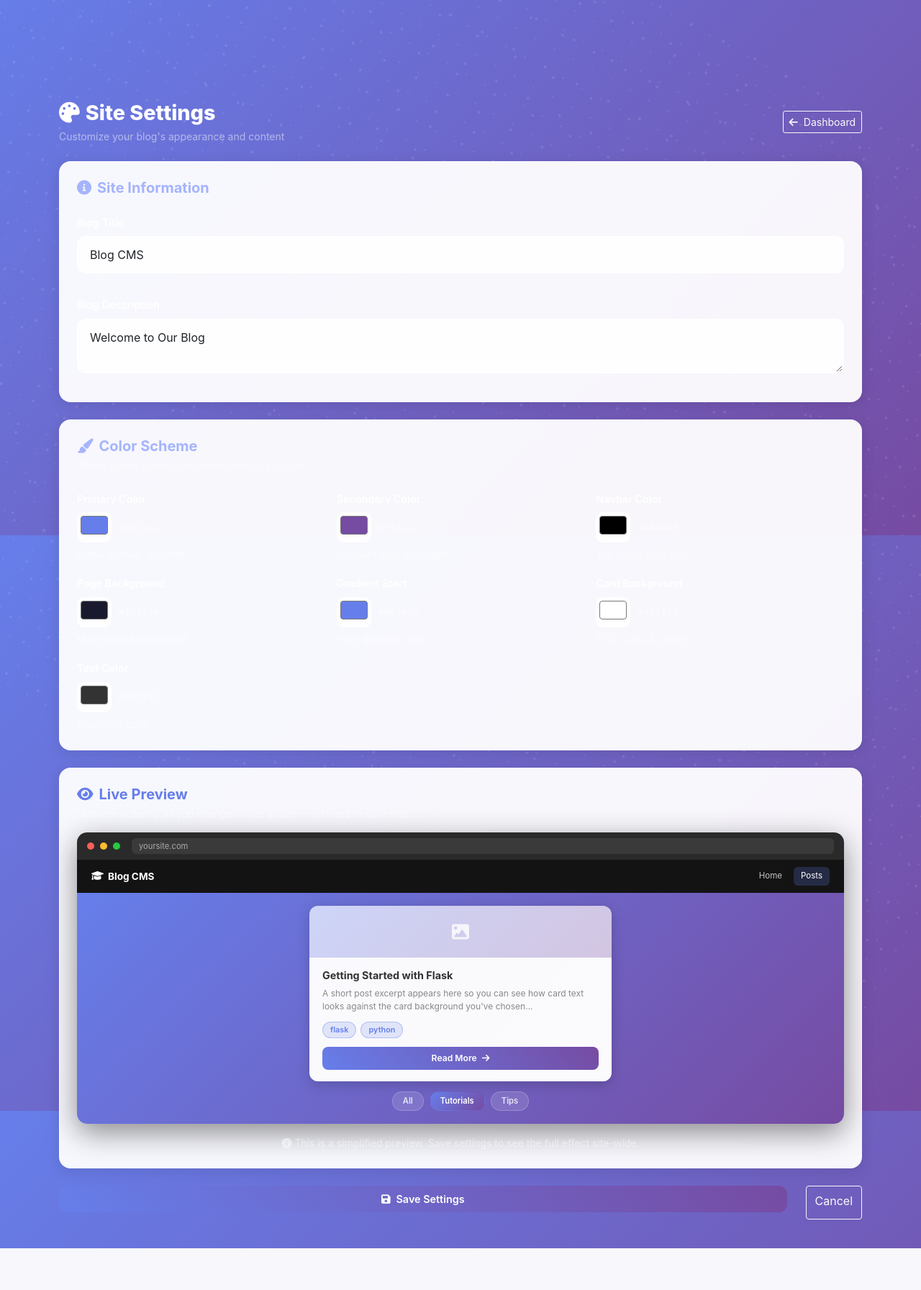
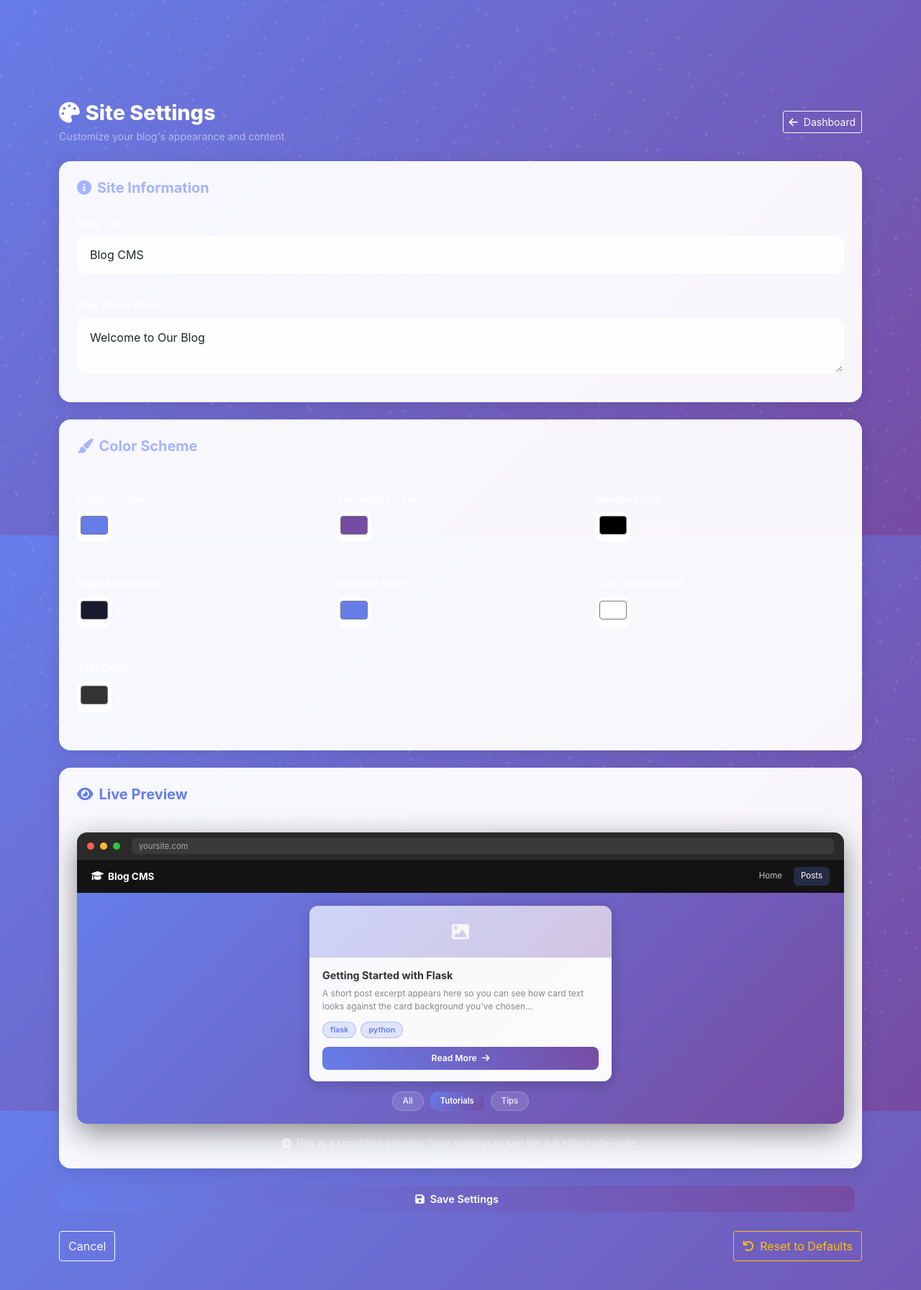
Before and after one commit to julisunkan/diginame, a Flask app: page /admin/settings in a window 1280 px wide; the page is wider, and only the part inside the window is pictured. Shown: the part 56-1849 px from the top of that part at 72% size. Before the commit the page ends 1791 px from the top of that part, so only its background shows below. Run offline with Flask 3, Linux system fonts and the light colour scheme; the visitor is signed in with stand-in values (Sample User, id 1); some libraries are stand-ins or nearby versions.

Commit message:
Add a button to reset site colors to their default values
Implement a "Reset to Defaults" button in the admin settings that restores all color configurations to their original theme via a new POST route in app.py and a confirmation modal in admin_settings.html.

Replit-Commit-Author: Agent
Replit-Commit-Session-Id: ac261a7b-8f2b-489c-b143-1081160f48a6
Replit-Commit-Checkpoint-Type: full_checkpoint
Replit-Commit-Event-Id: 84dcf8ac-9949-433a-a8c3-954fc8926e72
Replit-Commit-Screenshot-Url: https://storage.googleapis.com/screenshot-production-us-central1/f1e1ff15-20c4-46e3-b747-96cc87b0e9ab/ac261a7b-8f2b-489c-b143-1081160f48a6/sI8VenO
Replit-Helium-Checkpoint-Created: true

```diff
--- a/app.py
+++ b/app.py
@@ -568,6 +568,18 @@ def admin_settings():
     return render_template('admin_settings.html', settings=settings)
 
 
+@app.route('/admin/reset-settings', methods=['POST'])
+@login_required
+def reset_settings():
+    try:
+        fs_save_settings(DEFAULT_SETTINGS)
+        flash('Colors reset to default theme.', 'success')
+    except Exception as e:
+        logging.error(f"Error resetting settings: {e}")
+        flash(f'Error resetting settings: {e}', 'error')
+    return redirect(url_for('admin_settings'))
+
+
 # ---------------------------------------------------------------------------
 # Export / Import
 # ---------------------------------------------------------------------------
--- a/templates/admin_settings.html
+++ b/templates/admin_settings.html
@@ -201,15 +201,53 @@
     </div>
 
     <!-- Actions -->
-    <div class="d-flex gap-3">
+    <div class="d-flex flex-wrap gap-3 align-items-center">
         <button type="submit" class="btn btn-gradient px-4 py-2 fw-semibold">
             <i class="fas fa-save me-2"></i>Save Settings
         </button>
         <a href="{{ url_for('admin_dashboard') }}" class="btn btn-outline-light py-2">
             Cancel
         </a>
+        <button type="button" class="btn btn-outline-warning py-2 ms-auto fw-semibold"
+                onclick="confirmReset()">
+            <i class="fas fa-undo me-2"></i>Reset to Defaults
+        </button>
     </div>
 </form>
+
+<!-- Hidden reset form (submitted by JS after confirmation) -->
+<form id="resetForm" method="POST" action="{{ url_for('reset_settings') }}" style="display:none;">
+    <input type="hidden" name="csrf_token" value="{{ csrf_token() }}">
+</form>
+
+<!-- Reset confirmation modal -->
+<div class="modal fade" id="resetModal" tabindex="-1" aria-hidden="true">
+    <div class="modal-dialog modal-dialog-centered">
+        <div class="modal-content blog-card border-0" style="background:rgba(30,30,50,.97);">
+            <div class="modal-body text-center p-4">
+                <div style="width:56px;height:56px;border-radius:50%;background:rgba(234,179,8,.15);
+                            display:flex;align-items:center;justify-content:center;
+                            margin:0 auto 16px;font-size:1.4rem;color:#facc15;">
+                    <i class="fas fa-rotate-left"></i>
+                </div>
+                <h5 class="text-white fw-bold mb-2">Reset to Default Theme?</h5>
+                <p class="text-white-50 small mb-4">
+                    This will replace all your current color settings with the original defaults.<br>
+                    Your posts and other content won't be affected.
+                </p>
+                <div class="d-flex gap-3 justify-content-center">
+                    <button type="button" class="btn btn-outline-light px-4" data-bs-dismiss="modal">
+                        Keep Current
+                    </button>
+                    <button type="button" class="btn btn-warning px-4 fw-semibold"
+                            onclick="doReset()">
+                        <i class="fas fa-undo me-2"></i>Yes, Reset
+                    </button>
+                </div>
+            </div>
+        </div>
+    </div>
+</div>
 
 <script>
 /* ---- Utility: hex → "r, g, b" string ---- */
@@ -300,5 +338,40 @@ document.querySelectorAll('input[type="color"]').forEach(input => {
 
 /* Run once on page load so preview matches current saved values */
 updatePreview();
+
+/* ---- Default theme colors (mirror DEFAULT_SETTINGS in app.py) ---- */
+const DEFAULTS = {
+    primary_color:      '#667eea',
+    secondary_color:    '#764ba2',
+    background_color:   '#667eea',
+    overall_background: '#1a1a2e',
+    card_background:    '#ffffff',
+    text_color:         '#333333',
+    navbar_color:       '#000000',
+};
+
+/* ---- Open confirmation modal ---- */
+function confirmReset() {
+    const modal = new bootstrap.Modal(document.getElementById('resetModal'));
+    modal.show();
+}
+
+/* ---- Snap preview to defaults, then submit ---- */
+function doReset() {
+    /* Update every color input and its hex label to the default value */
+    Object.entries(DEFAULTS).forEach(([key, val]) => {
+        const el = document.getElementById(key);
+        if (el) {
+            el.value = val;
+            const lbl = document.getElementById(key + '_label');
+            if (lbl) lbl.textContent = val;
+        }
+    });
+    updatePreview();
+
+    /* Hide modal then submit the hidden form */
+    bootstrap.Modal.getInstance(document.getElementById('resetModal')).hide();
+    setTimeout(() => document.getElementById('resetForm').submit(), 250);
+}
 </script>
 {% endblock %}
```
